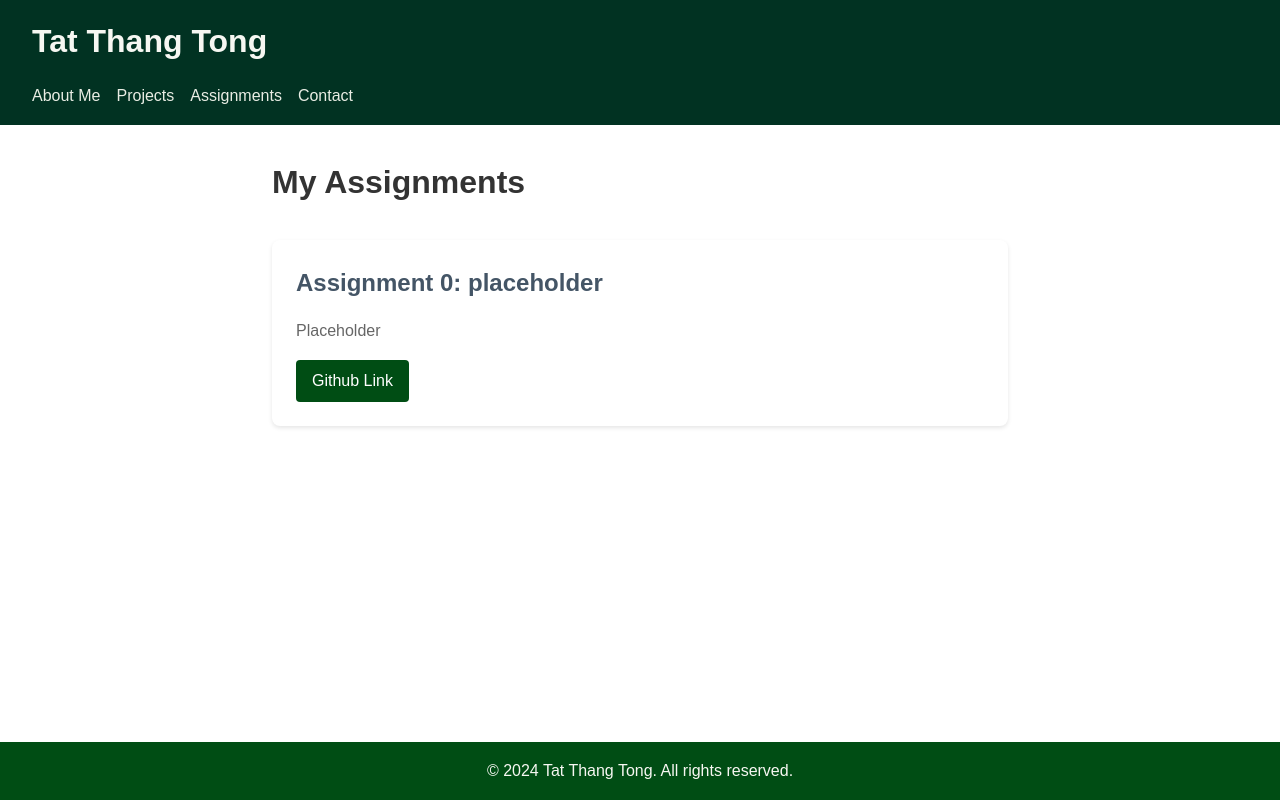
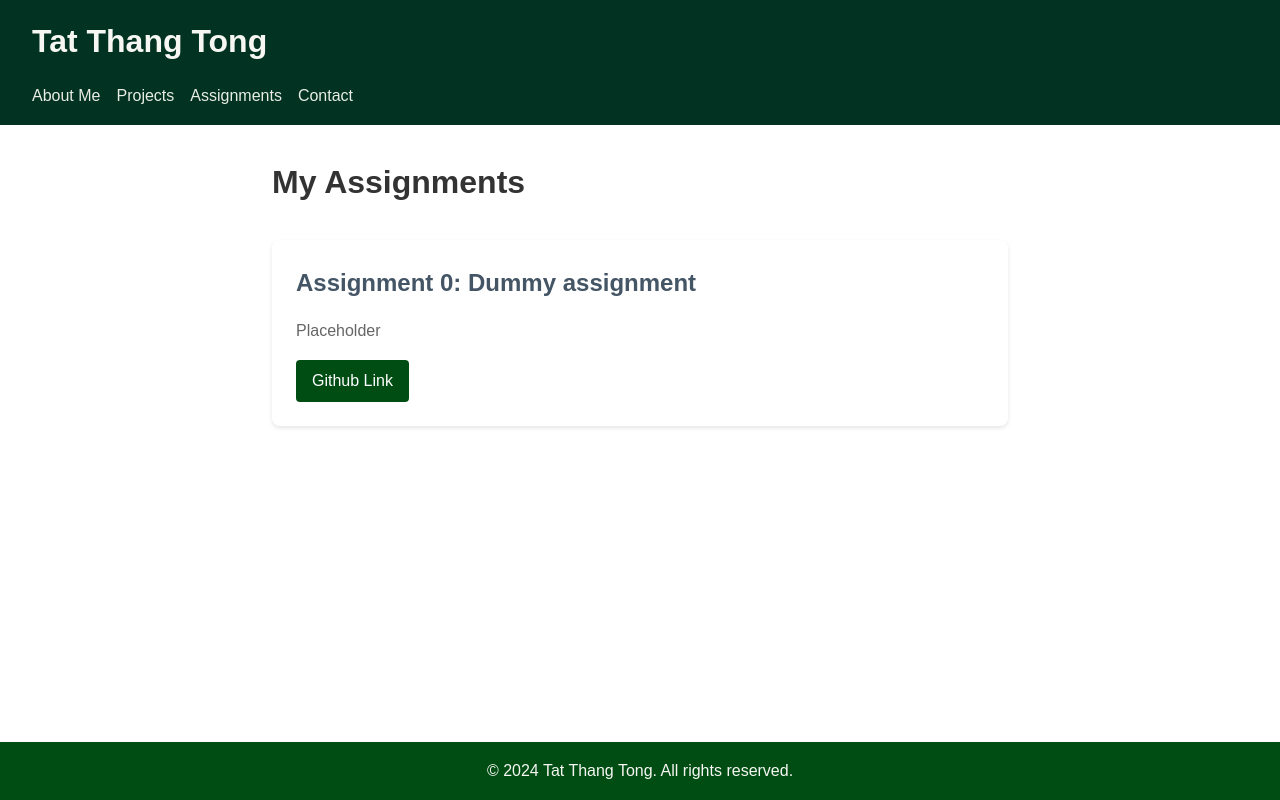
Before and after one commit to Kermit3T/Kermit3T.github.io, a React (Vite) app: page /assignments in a window 1280 px wide. Built offline with nearby package versions, Linux system fonts and the light colour scheme.

Commit message:
Update Assignments.jsx

```diff
--- a/src/pages/Assignments.jsx
+++ b/src/pages/Assignments.jsx
@@ -48,11 +48,11 @@ function Assignments() {
       <Title>My Assignments</Title>
 
       <AssignmentCard>
-        <AssignmentTitle>Assignment 0: placeholder</AssignmentTitle>
+        <AssignmentTitle>Assignment 0: Dummy assignment</AssignmentTitle>
         <AssignmentDescription>
             Placeholder
         </AssignmentDescription>
-        <GithubLink href="https://google.com/" target="_blank" rel="noopener noreferrer">
+        <GithubLink href="https://github.com/Kermit3T/bu_username-assignment-0" target="_blank" rel="noopener noreferrer">
           Github Link
         </GithubLink>
       </AssignmentCard>
```
